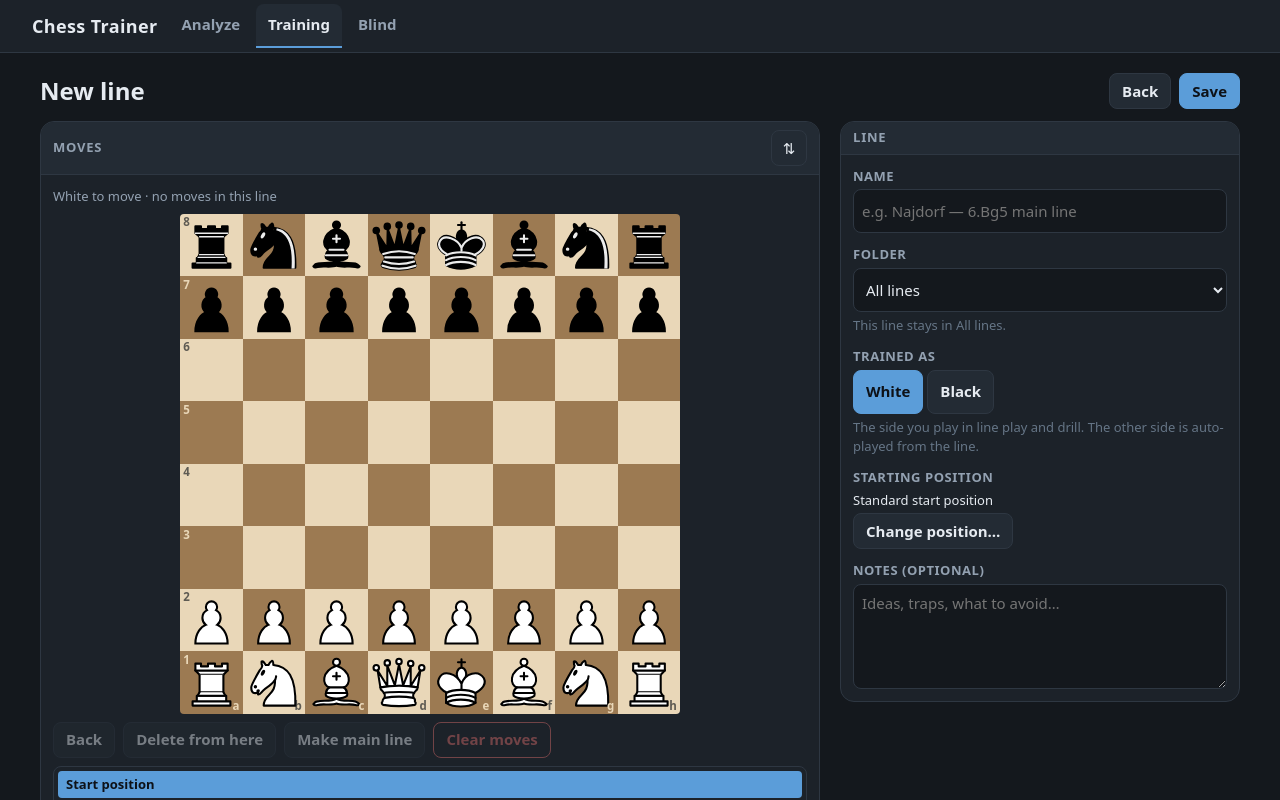
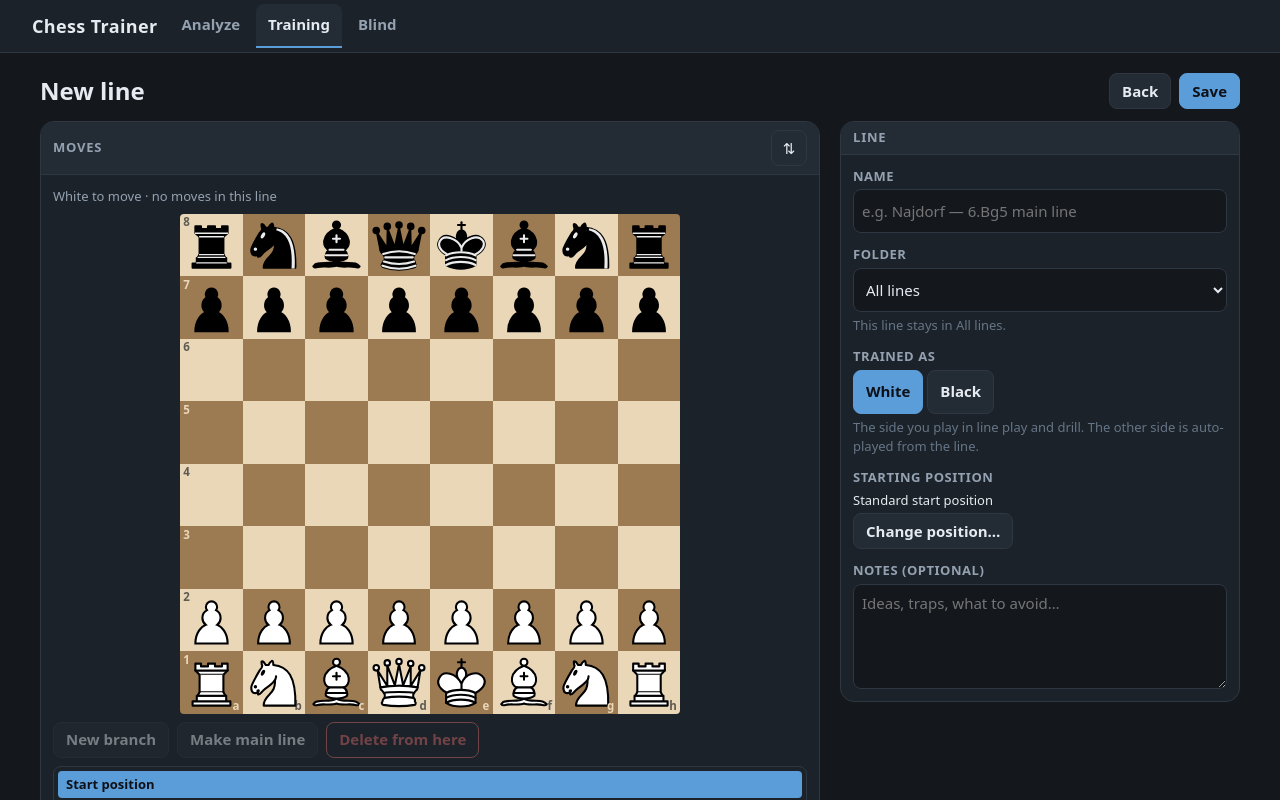
Before and after one commit to Veragin/chess, a React (Vite) app: page /#/training/new in a window 1280 px wide. Shown: the top 800 px of the page. Built offline with nearby package versions, Linux system fonts and the light colour scheme.

Commit message:
improve editor

```diff
--- a/src/sections/training/LineEditor.tsx
+++ b/src/sections/training/LineEditor.tsx
@@ -19,8 +19,8 @@
  *  - the tree view — `components/MoveTree`;
  *  - validation, dirty-tracking and the draft→`Line` mapping — `./lines/draft.ts`, unit-tested.
  *
- * Editing semantics are documented in `./lines/draft.ts`: nothing is ever truncated, "Back" only
- * moves the cursor, and the saved line is the whole tree.
+ * Editing semantics are documented in `./lines/draft.ts`: nothing is ever truncated, "New branch"
+ * only moves the cursor, and the saved line is the whole tree.
  */
 
 import { useCallback, useMemo, useState } from 'react';
@@ -32,11 +32,10 @@ import { PositionEditor } from '../../components/PositionEditor';
 import { Button, Panel, RotateButton } from '../../components/ui';
 import { createGame, type Color, type MoveInput } from '../../chess/game';
 import { flipOrientation, type Orientation } from '../../chess/position';
-import { countMoves, type NodePath } from '../../chess/tree';
+import type { NodePath } from '../../chess/tree';
 import {
   applyMoveAt,
   canPromote,
-  clearTree,
   commentAt,
   deleteFromCursor,
   fenAt,
@@ -89,12 +88,11 @@ interface EditorState {
   loadNotice: string | null;
 }
 
-/** A destructive move-tree edit waiting for confirmation. */
+/** A "Delete from here" waiting for confirmation. */
 interface PendingRemoval {
-  kind: 'delete' | 'clear';
   /** How many moves it removes. */
   count: number;
-  /** `12…Nf3` for a delete, for the dialog text. */
+  /** `12…Nf3`, for the dialog text. */
   label: string | null;
 }
 
@@ -176,8 +174,10 @@ export function LineEditor() {
   const [positionNotice, setPositionNotice] = useState<string | null>(null);
   /** Non-null while the "discard unsaved changes?" dialog is open; holds where to go next. */
   const [pendingLeave, setPendingLeave] = useState<string | null>(null);
-  /** Non-null while "Delete from here" / "Clear moves" waits for confirmation. */
+  /** Non-null while "Delete from here" waits for confirmation. */
   const [pendingRemoval, setPendingRemoval] = useState<PendingRemoval | null>(null);
+  /** After "New branch": the move (`12…Nf3`) the next move played becomes an alternative to. */
+  const [branchOf, setBranchOf] = useState<string | null>(null);
 
   // `Routes` renders `<LineEditor />` at the same position for both /new and /:id/edit, so the
   // component instance can survive an id change. Re-seed during render (React's documented
@@ -193,6 +193,7 @@ export function LineEditor() {
     setPositionNotice(null);
     setPendingLeave(null);
     setPendingRemoval(null);
+    setBranchOf(null);
   }
 
   const { draft, baseline, status } = state;
@@ -228,7 +229,6 @@ export function LineEditor() {
   }, [knownFolders, selectedFolder]);
 
   const dirty = useMemo(() => isDirty(draft, baseline), [draft, baseline]);
-  const totalMoves = countMoves(history.tree);
   const fen = useMemo(() => fenAt(history), [history]);
   const lastMove = useMemo(() => lastMoveAt(history), [history]);
   const cursorLabel = moveLabelAt(history, history.cursor);
@@ -236,6 +236,7 @@ export function LineEditor() {
   const onMove = useCallback(
     (move: MoveInput) => {
       setError(null);
+      setBranchOf(null);
       setState((prev) => {
         const next = applyMoveAt(prev.draft.history, move);
         if (next === null) return prev;
@@ -252,6 +253,7 @@ export function LineEditor() {
 
   /** Pure navigation: never clears a save error, since nothing that is saved changed. */
   const onSelect = useCallback((path: NodePath) => {
+    setBranchOf(null);
     setState((prev) => ({
       ...prev,
       draft: { ...prev.draft, history: jumpTo(prev.draft.history, path) },
@@ -263,21 +265,25 @@ export function LineEditor() {
     const count = movesFromCursor(history);
     if (count === 0) return;
     if (count === 1) setHistory(deleteFromCursor);
-    else setPendingRemoval({ kind: 'delete', count, label: moveLabelAt(history, history.cursor) });
+    else setPendingRemoval({ count, label: moveLabelAt(history, history.cursor) });
   }, [history, setHistory]);
-
-  const onClearMoves = useCallback(() => {
-    if (totalMoves === 0) return;
-    if (totalMoves === 1) setHistory(clearTree);
-    else setPendingRemoval({ kind: 'clear', count: totalMoves, label: null });
-  }, [setHistory, totalMoves]);
 
   const onConfirmRemoval = useCallback(() => {
     const removal = pendingRemoval;
     setPendingRemoval(null);
     if (removal === null) return;
-    setHistory(removal.kind === 'delete' ? deleteFromCursor : clearTree);
+    setHistory(deleteFromCursor);
   }, [pendingRemoval, setHistory]);
+
+  /**
+   * "New branch": go back to the selected move's parent, so the next move played on the board
+   * becomes an alternative to it rather than a continuation. Deletes nothing.
+   */
+  const onNewBranch = useCallback(() => {
+    if (isAtStart(history)) return;
+    setBranchOf(moveLabelAt(history, history.cursor));
+    setHistory(stepBack);
+  }, [history, setHistory]);
 
   const onChooseColor = useCallback(
     (color: Color) => {
@@ -429,19 +435,12 @@ export function LineEditor() {
               </BoardCell>
               <ButtonRow>
                 <Button
-                  data-testid="step-back"
+                  data-testid="new-branch"
                   disabled={atStart}
-                  onClick={() => setHistory(stepBack)}
+                  title="Play an alternative to this move"
+                  onClick={onNewBranch}
                 >
-                  Back
-                </Button>
-                <Button
-                  data-testid="delete-from-here"
-                  disabled={atStart}
-                  title="Remove this move and everything after it"
-                  onClick={onDeleteFromHere}
-                >
-                  Delete from here
+                  New branch
                 </Button>
                 <Button
                   data-testid="make-main-line"
@@ -453,13 +452,19 @@ export function LineEditor() {
                 </Button>
                 <Button
                   variant="danger"
-                  data-testid="clear-moves"
-                  disabled={totalMoves === 0}
-                  onClick={onClearMoves}
+                  data-testid="delete-from-here"
+                  disabled={atStart}
+                  title="Remove this move and everything after it"
+                  onClick={onDeleteFromHere}
                 >
-                  Clear moves
+                  Delete from here
                 </Button>
               </ButtonRow>
+              {branchOf !== null && (
+                <Hint data-testid="branch-hint">
+                  Play an alternative to <MoveRef>{branchOf}</MoveRef> on the board.
+                </Hint>
+              )}
               <MoveTree
                 tree={history.tree}
                 cursor={history.cursor}
@@ -636,16 +641,13 @@ export function LineEditor() {
 
       {pendingRemoval !== null && (
         <ConfirmDialog
-          title={pendingRemoval.kind === 'delete' ? 'Delete these moves?' : 'Clear every move?'}
-          confirmLabel={pendingRemoval.kind === 'delete' ? 'Delete' : 'Clear moves'}
+          title="Delete these moves?"
+          confirmLabel="Delete"
           onCancel={() => setPendingRemoval(null)}
           onConfirm={onConfirmRemoval}
         >
-          {pendingRemoval.kind === 'delete'
-            ? `This removes ${pendingRemoval.label ?? 'this move'} and everything after it — ` +
-              `${moveCountLabel(pendingRemoval.count)} in all, comments included.`
-            : `This removes all ${moveCountLabel(pendingRemoval.count)} of this line, every ` +
-              `branch and comment included.`}{' '}
+          {`This removes ${pendingRemoval.label ?? 'this move'} and everything after it — ` +
+            `${moveCountLabel(pendingRemoval.count)} in all, comments included.`}{' '}
           Nothing is saved until you press Save.
         </ConfirmDialog>
       )}
--- a/src/sections/training/lines/draft.ts
+++ b/src/sections/training/lines/draft.ts
@@ -9,9 +9,9 @@
  * Editing semantics, stated once so the component does not have to decide:
  *   - playing a move at the cursor follows an existing continuation, or adds a new branch from
  *     there — nothing is ever truncated;
- *   - "Back" moves the cursor to the parent move, it does NOT delete anything;
+ *   - "New branch" moves the cursor to the parent move, it does NOT delete anything;
  *   - **the saved line is the whole tree**, wherever the cursor happens to be. Removing moves is
- *     an explicit action ("Delete from here", "Clear moves").
+ *     an explicit action ("Delete from here").
  */
 
 import { validateFenRules, type Color } from '../../../chess/game';
```
Also changed, not shown: 1 other file (tests, documents, lock files or other folders).
